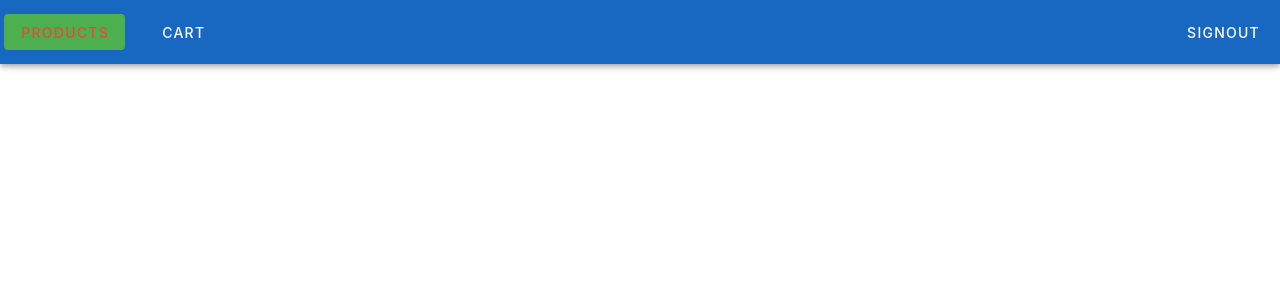
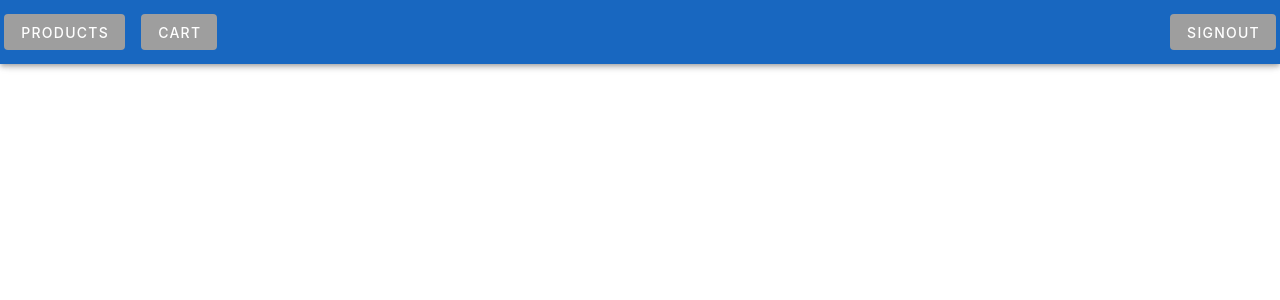
Before and after one commit to Jyoti-Khatkar/TestRound, a Vue app: page /cart in a window 1280 px wide. Shown: the top 300 px of the page. Built offline with nearby package versions, Linux system fonts and the light colour scheme; sample sign-in values are in the browser's storage.

Commit message:
btn style changes

```diff
--- a/src/components/Cart.vue
+++ b/src/components/Cart.vue
@@ -1,15 +1,9 @@
 <template>
     <div class="cart-card">
         <v-row>
-        <v-col v-for="item in $store.state.cart" :key="item.name" >
+            <v-col v-for="item in $store.state.cart" :key="item.name">
                 <v-card class="mx-auto" max-width="600">
-            <v-img
-              class="align-end text-white"
-              :src="item.image"
-              height="125"
-              min-width="125"
-              cover
-            >
+                    <v-img class="align-end text-white" :src="item.image" height="125" min-width="125" cover>
 
                     </v-img>
                     <v-card-title>{{ item.name }}</v-card-title>
@@ -22,10 +16,10 @@
                     </v-card-text>
 
                     <v-card-actions>
-              <v-btn color="orange">{{ item.count }}</v-btn>
+                        <v-btn variant="outlined" >{{ item.count }}</v-btn>
 
-              <v-btn @click="increaseProductAmount(item)" color="orange">+</v-btn>
-              <v-btn @click="decreaseProductAmount(item)" color="orange">-</v-btn>
+                        <v-btn @click="increaseProductAmount(item)" class="bg-success" variant="tonal" style="font-size:1.8rem">+</v-btn>
+                        <v-btn @click="decreaseProductAmount(item)" class="bg-red" variant="tonal" style="font-size:1.8rem">-</v-btn>
 
                     </v-card-actions>
                 </v-card>
@@ -38,7 +32,7 @@
 </template>
 <script setup>
 import { ref, watch, onMounted } from "vue";
-  import {useStore} from 'vuex';
+import { useStore } from 'vuex';
 const store = useStore();
 const increaseProductAmount = (item) => {
     store.state.cart.forEach((cartItem) => {
--- a/src/components/Layout.vue
+++ b/src/components/Layout.vue
@@ -6,10 +6,10 @@
     >
     <template v-slot:prepend >
 
-      <v-btn class="mr-5 bg-green" color="red" @click="productList">
+      <v-btn :class="selected==='Products'?'bg-red mr-4':'bg-grey mr-4'"  @click="productList">
     Products
     </v-btn>
-    <v-btn @click="CartList">
+    <v-btn @click="CartList" :class="selected==='Cart'?'bg-red':'bg-grey'" >
     Cart
     </v-btn>
       </template>
@@ -19,7 +19,7 @@
     </v-app-bar-title>
     <template v-slot:append >
         <!-- <v-btn icon="mdi-dots-vertical"></v-btn> -->
-        <v-btn @click="signOut">
+        <v-btn @click="signOut" :class="selected==='signOut'?'bg-red':'bg-grey'" >
     SignOut
     </v-btn>
       </template>
@@ -30,16 +30,22 @@
     </v-main>
 </template>
 <script setup>
+import { ref } from "vue";
+
 import { useRouter } from "vue-router";
-
+const selected=ref(null);
 const router=useRouter();
 const productList=()=>{
+    selected.value='Products';
 router.push({name:'Products'})
 }
 const CartList=()=>{
+    selected.value='Cart';
+
 router.push({name:'Cart'})
 }
 const signOut = () => {
+    selected.value='SignOut';
 
 let user = localStorage.getItem("UserDetail");
 if (user) {
--- a/src/components/Products.vue
+++ b/src/components/Products.vue
@@ -1,19 +1,12 @@
 <template>
   <div class="product-card">
-    <!-- <Header /> -->
     <v-row>
-      <v-col v-for="item in product" :key="item.id" >
+      <v-col v-for="item in product" :key="item.id">
         <v-card class="mx-auto" max-width="600" min-width="550">
-          <v-img
-            class="align-end text-white"
-            :src="item.image"
-            height="125"
-            min-width="125"
-            cover
-          >
+          <v-img class="align-end text-white" :src="item.image" height="125" min-width="125" cover>
 
           </v-img>
-  <v-card-title>{{ item.name }}</v-card-title>
+          <v-card-title>{{ item.name }}</v-card-title>
           <v-card-subtitle class="pt-4">Rs. {{ item.price }}</v-card-subtitle>
 
           <v-card-text>
@@ -23,7 +16,7 @@
           </v-card-text>
 
           <v-card-actions>
-            <v-btn @click="addCart(item)" color="orange"> ADD TO CART </v-btn>
+            <v-btn @click="addCart(item)" class="bg-primary" variant="tonal"> ADD TO CART </v-btn>
           </v-card-actions>
         </v-card>
       </v-col>
@@ -82,6 +75,4 @@ const addCart = (item) => {
   flex-wrap: wrap;
 
 }
-
-
 </style>
```
Lines whose indentation alone changed are shown as unchanged.
